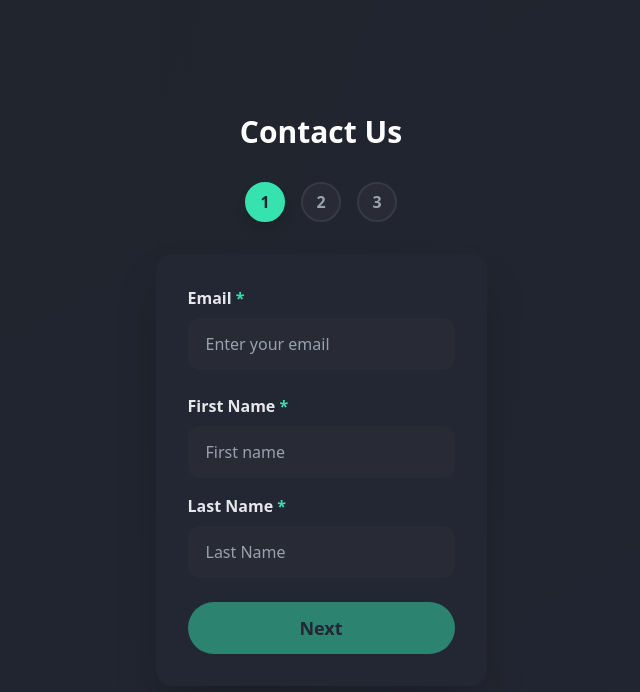
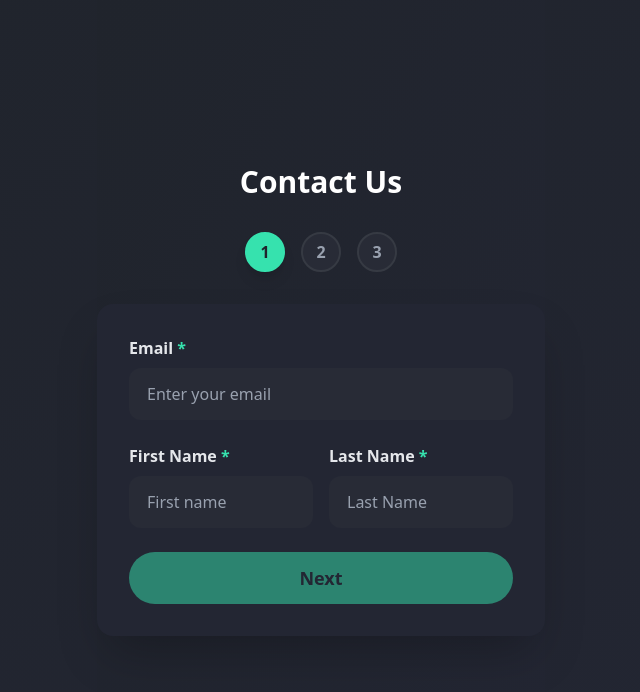
Before and after one commit to umang-raj-ml/Multi-Step-Form, a React (Vite) app: page / in a window 1280 px wide. Shown: the top 692 px of the page, without its empty margins (319-959 px from the left). Built offline with nearby package versions, Linux system fonts and the light colour scheme.

Commit message:
column wise

```diff
--- a/src/components/molecules/FormRow.jsx
+++ b/src/components/molecules/FormRow.jsx
@@ -1,10 +1,17 @@
 
-const FormRow = ({columns = 1, children}) => {
+
+const FormRow = ({ columns = 1, children }) => {
+
+  const colClass = columns === 2
+    ? "grid-cols-1 md:grid-cols-2"
+    : columns === 3
+    ? "grid-cols-1 md:grid-cols-3"
+    : "grid-cols-1";
   return (
-    <div className={`grid grid-cols-1 md:grid-cols-${columns} gap-4`}>
-        {children}
+    <div className={`grid ${colClass} gap-4`}>
+      {children}
     </div>
-  )
+  );
 }
 
 export default FormRow
--- a/src/components/steps/Step1.jsx
+++ b/src/components/steps/Step1.jsx
@@ -1,13 +1,12 @@
 import { useFormContext } from "../../contexts/FormContext";
 import { validateStep1, validateEmail, validateFirstName, validateLastName } from "../../utils/validation";
-import InputField from "../atoms/InputField";
 import FormRow from "../molecules/FormRow";
 import Button from "../atoms/Button";
 import ValidatedInput from "../molecules/ValidatedInput";
 
 
 export const Step1 = ({ onNext }) => {
-  const { formData, updateField, errors, setErrors } = useFormContext();
+  const { formData, setErrors } = useFormContext();
 
   const isValid =
     formData.email.trim() !== "" &&
--- a/src/utils/validation.js
+++ b/src/utils/validation.js
@@ -23,7 +23,7 @@ export function validateStep1({ firstName, lastName, email }) {
 //NOTE - Step 2 Validation for address
 export function validateStep2({ phone, address1, city, state, zip }) {
   const errors = {};
-  if (phone?.trim() && !/^[0-9\s\-()+]+$/.test(phone))
+  if (phone?.trim() && !/^[1-9][0-9]{9}$/.test(phone))
     errors.phone = "Phone number is invalid";
   if (!address1?.trim()) errors.address1 = "Address Line 1 is required";
   if (!city?.trim()) errors.city = "City is required";
@@ -50,7 +50,7 @@ export const validateMessage = (value) => {
 };
 
 export const validatePhone = (value) => {
-  if (value?.trim() && !/^[0-9\s\-()+]+$/.test(value)) {
+  if (value?.trim() && !/^[1-9][0-9]{9}$/.test(value)) {
     return "Phone number is invalid";
   }
   return null;
@@ -110,6 +110,5 @@ export const validateEmail = (value) => {
   if (!value?.trim()) {
     return "Email is required";
   }
-
   return null;
 };
```
